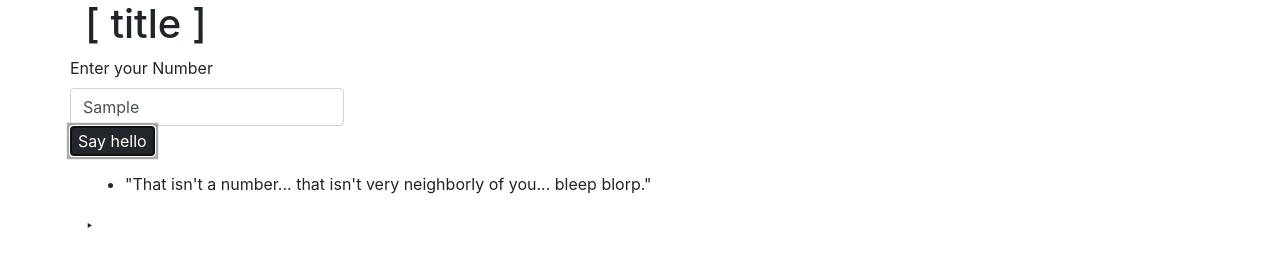
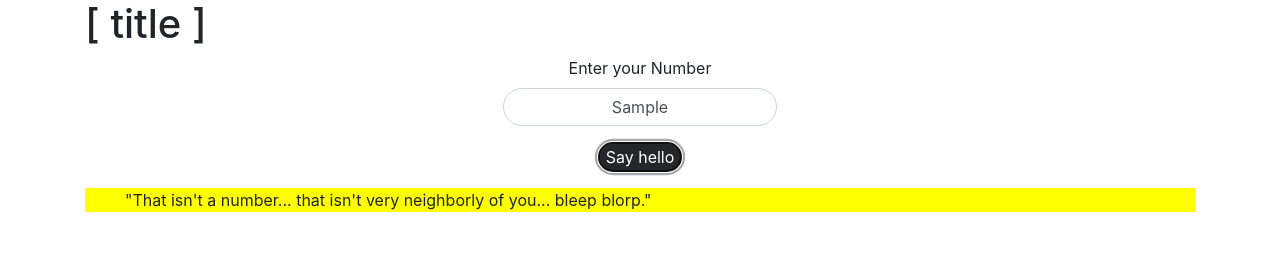
Before and after one commit to grantskis/solo-friday-robogear, a plain HTML site: page index.html in a window 1280 px wide. Both pictures are taken after typing "Sample" into the empty fields and a click on the button "Say hello". Drawn offline with Linux system fonts and the light colour scheme.

Commit message:
test boundaries for style placements.

```diff
--- a/css/styles.css
+++ b/css/styles.css
@@ -1,3 +1,25 @@
-.line, #NaN, #tooBig, #tooSmall, #output, #robo4, #robo3, #robo2, #robo1 {
+.form-group {
+  margin: auto;
+  text-align: center;
+}
+
+.round-it {
+  border-radius: 1.5rem;
+  text-align: center;
+}
+
+button {
+  margin-top: 1em;
+  margin-bottom: 1em;
+}
+
+ul {
+  list-style-type: none;
+  background: yellow;
+}
+
+
+
+.line, #NaN, #tooBig, #tooSmall, #output, #robo3, #robo2, #robo1, #numberItem {
   display: none;
 };
```
